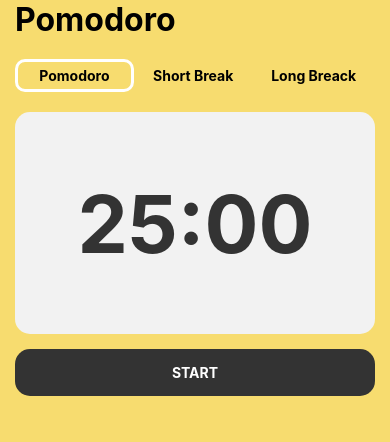
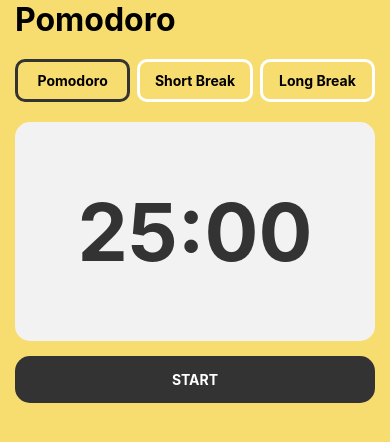
Before and after one commit to Chd3451/Time-Management-App, a React Native app: screen / in a window 390 px wide. Shown: the top 442 px of the page. Built offline with nearby package versions, Linux system fonts and the light colour scheme.

Commit message:
feat: atomizing the header correctly

```diff
--- a/App.js
+++ b/App.js
@@ -51,8 +51,6 @@ export default function App() {
        paddingHorizontal: 15,
        paddingTop: Platform.OS === "android" && 30}}>
 
-      <Text style={styles.text}>Pomodoro</Text>
-
       <Header currentTime={currentTime}
       setCurrentTime={setCurrentTime}
       setTime={setTime}
@@ -60,8 +58,6 @@ export default function App() {
       <Timer
       time={time} />
       <StartStopButton isActive={isActive} onPress={handleStartStop} />
-
-
 
     </View>
     </SafeAreaView>
--- /dev/null
+++ b/src/components/molecules/header-options-buttons/index.jsx
@@ -0,0 +1,46 @@
+import React from 'react';
+import { View, Text, TouchableOpacity, StyleSheet } from 'react-native';
+
+const HeaderOptionsButtons = ({ options, selectedOption, onOptionPress }) => {
+  return (
+    <View style={styles.container}>
+      {options.map((option, index) => (
+        <TouchableOpacity
+          key={index}
+          style={[
+            styles.button,
+            selectedOption === index && styles.selectedButton,
+          ]}
+          onPress={() => onOptionPress(index)}
+        >
+          <Text style={styles.buttonText}>{option}</Text>
+        </TouchableOpacity>
+      ))}
+    </View>
+  );
+};
+
+const styles = StyleSheet.create({
+  container: {
+    flexDirection: 'row',
+    justifyContent: 'space-between'
+  },
+  button: {
+    width: "32%",
+    alignItems: "center",
+    borderWidth: 3,
+    padding: 10,
+    borderRadius: 10,
+    borderColor: "white",
+    marginVertical: 20,
+
+  },
+  selectedButton: {
+    borderColor: "#333333",
+  },
+  buttonText: {
+    fontWeight: 'bold',
+  },
+});
+
+export default HeaderOptionsButtons;
--- a/src/components/organism/header/index.jsx
+++ b/src/components/organism/header/index.jsx
@@ -1,40 +1,31 @@
-import {View, Text, StyleSheet} from "react-native";
-import { TouchableOpacity } from "react-native";
+import React from 'react';
+import { View, Text, StyleSheet } from 'react-native';
+import HeaderOptionsButtons from '../../molecules/header-options-buttons';
 
-const options = ["Pomodoro", "Short Break", " Long Breack"];
+const options = ['Pomodoro', 'Short Break', 'Long Break'];
 
-export default function Header ({currentTime, setCurrentTime, setTime}){
-
-  function handlesPress(index) {
+export default function Header({ currentTime, setCurrentTime, setTime }) {
+  function handleOptionPress(index) {
     const newTime = index === 0 ? 25 : index === 1 ? 5 : 15;
     setCurrentTime(index);
     setTime(newTime * 60);
   }
 
-    return(
-        <View style={{flexDirection: "row" }}>
-         {options.map((item, index) => (
-           <TouchableOpacity key={index}
-           onPress={() => handlesPress(index)}
-           style={[styles.itemStyle, currentTime !== index && { borderColor: "transparent"}
-        ]}
-            >
-             <Text style={{fontWeight: "bold"}}>{item}</Text>
-           </TouchableOpacity>
-    ))}
-        </View>
-    );
+  return (
+    <View>
+      <Text style={styles.text}>Pomodoro</Text>
+      <HeaderOptionsButtons
+        options={options}
+        selectedOption={currentTime}
+        onOptionPress={handleOptionPress}
+      />
+    </View>
+  );
 }
 
 const styles = StyleSheet.create({
-itemStyle: {
-    width: "33%",
-    alignItems: "center",
-    borderWidth: 3,
-    padding: 5,
-    borderRadius: 10,
-    borderColor: "white",
-    marginVertical: 20,
-}
-
-})
+  text: {
+    fontSize: 32,
+    fontWeight: 'bold',
+  },
+});
```
